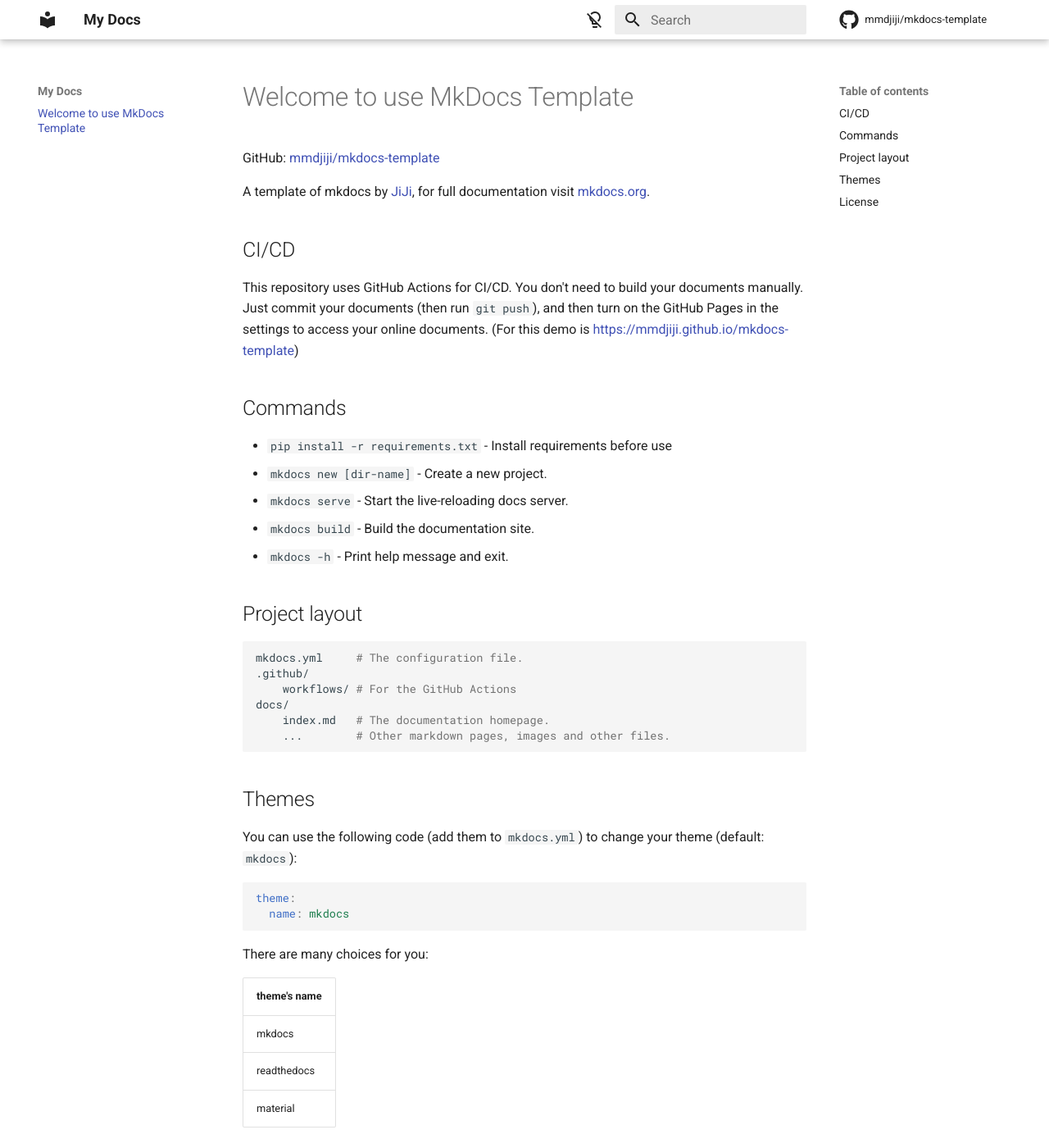
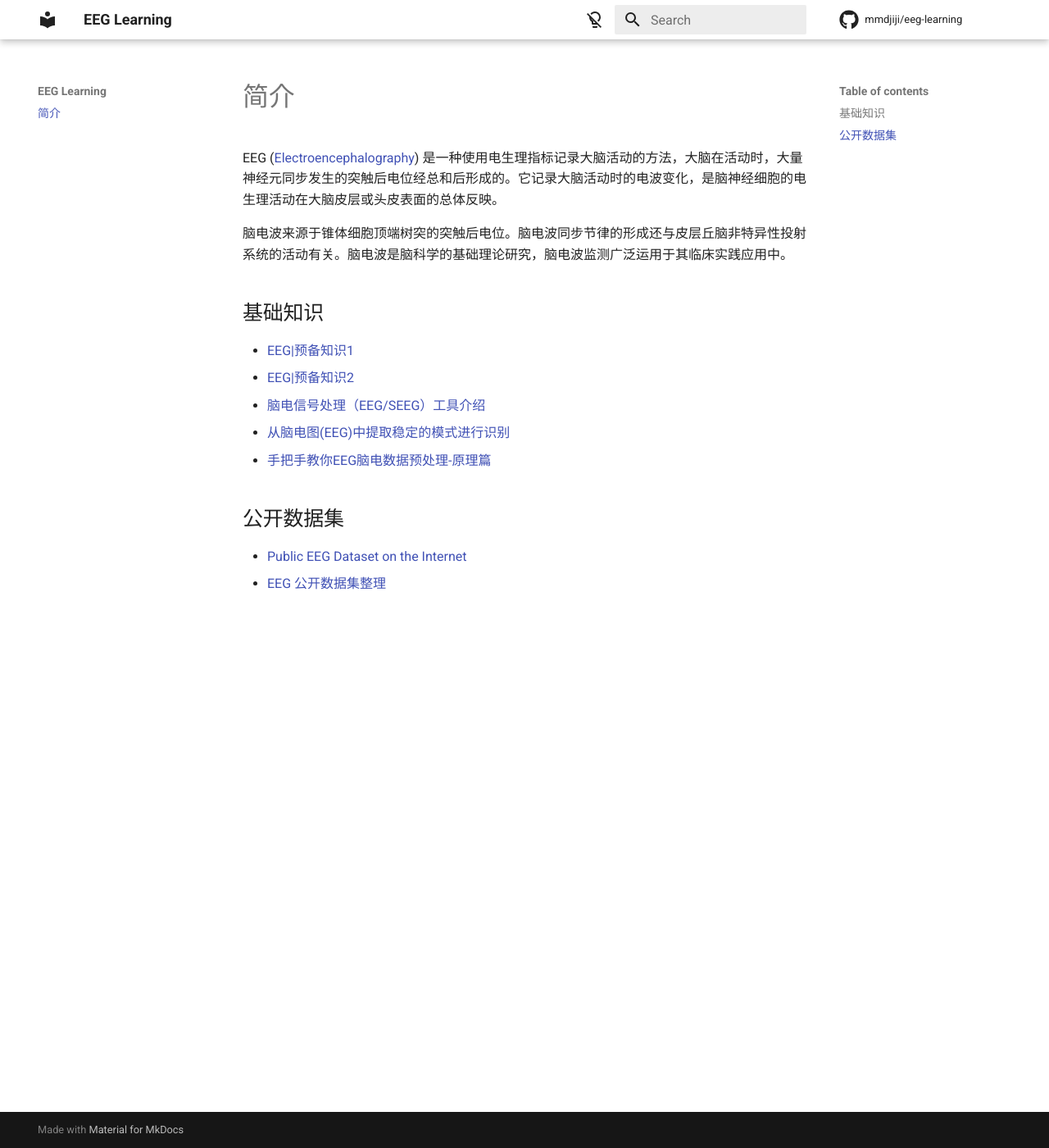
Before and after one commit to mmdjiji/eeg-learning, an MkDocs documentation site: the page built from docs/index.md, in a window 1280 px wide and 1400 px high. Shown: the whole window at 82% size. Built offline with MkDocs 1.6.1 and Material for MkDocs 9.7.7, drawn with Linux system fonts in a browser that asks for light colours; comment, search, counter and statistics services are not loaded; some of the changed text lies outside the part shown.

Commit message:
Initial commit

````diff
--- a/docs/index.md
+++ b/docs/index.md
@@ -1,46 +1,18 @@
-# Welcome to use MkDocs Template
+# 简介
 
-GitHub: [mmdjiji/mkdocs-template](https://github.com/mmdjiji/mkdocs-template)
+EEG ([Electroencephalography](https://en.wikipedia.org/wiki/Electroencephalography)) 是一种使用电生理指标记录大脑活动的方法，大脑在活动时，大量神经元同步发生的突触后电位经总和后形成的。它记录大脑活动时的电波变化，是脑神经细胞的电生理活动在大脑皮层或头皮表面的总体反映。
 
-A template of mkdocs by [JiJi](https://mmdjiji.com), for full documentation visit [mkdocs.org](https://www.mkdocs.org).
+脑电波来源于锥体细胞顶端树突的突触后电位。脑电波同步节律的形成还与皮层丘脑非特异性投射系统的活动有关。脑电波是脑科学的基础理论研究，脑电波监测广泛运用于其临床实践应用中。
 
-## CI/CD
-This repository uses GitHub Actions for CI/CD. You don't need to build your documents manually. Just commit your documents (then run `git push`), and then turn on the GitHub Pages in the settings to access your online documents. (For this demo is [https://mmdjiji.github.io/mkdocs-template](https://mmdjiji.github.io/mkdocs-template))
+## 基础知识
 
-## Commands
+* [EEG|预备知识1](https://zhuanlan.zhihu.com/p/424606482)
+* [EEG|预备知识2](https://zhuanlan.zhihu.com/p/438002461)
+* [脑电信号处理（EEG/SEEG）工具介绍](https://blog.csdn.net/TONIYH/article/details/102860391)
+* [从脑电图(EEG)中提取稳定的模式进行识别](https://cloud.tencent.com/developer/article/2074504)
+* [手把手教你EEG脑电数据预处理-原理篇](https://mp.weixin.qq.com/s?__biz=Mzg4MzYzNDgwMQ==&mid=2247508330&idx=1&sn=8b8b0fe45c50e8b4c255a23e435237f9&source=41#wechat_redirect)
 
-* `pip install -r requirements.txt` - Install requirements before use
-* `mkdocs new [dir-name]` - Create a new project.
-* `mkdocs serve` - Start the live-reloading docs server.
-* `mkdocs build` - Build the documentation site.
-* `mkdocs -h` - Print help message and exit.
+## 公开数据集
 
-## Project layout
-```bash
-mkdocs.yml     # The configuration file.
-.github/
-    workflows/ # For the GitHub Actions
-docs/
-    index.md   # The documentation homepage.
-    ...        # Other markdown pages, images and other files.
-```
-
-## Themes
-You can use the following code (add them to `mkdocs.yml`) to change your theme (default: `mkdocs`):
-```yaml
-theme:
-  name: mkdocs
-```
-
-There are many choices for you:
-
-|theme's name|
-|-|
-|mkdocs|
-|readthedocs|
-|material|
-
-Of course, I would like to use `material` theme because of its simple and elegant.
-
-## License
-Follows [mkdocs/mkdocs](https://github.com/mkdocs/mkdocs), use [BSD-2-Clause](LICENSE).
+* [Public EEG Dataset on the Internet](https://github.com/hubandad/EEGDataset-on-The-Internet)
+* [EEG 公开数据集整理](https://baijiahao.baidu.com/s?id=1725333051729280477)
--- a/mkdocs.yml
+++ b/mkdocs.yml
@@ -1,4 +1,4 @@
-site_name: My Docs
+site_name: EEG Learning
 theme:
   name: material
   icon:
@@ -30,8 +30,8 @@ theme:
     - search.suggest
     # - toc.integrate
     - content.code.annotate
-repo_url: https://github.com/mmdjiji/mkdocs-template
-repo_name: mmdjiji/mkdocs-template
+repo_url: https://github.com/mmdjiji/eeg-learning
+repo_name: mmdjiji/eeg-learning
 edit_uri: edit/main/docs/
 markdown_extensions:
   - admonition              # 提示块
@@ -57,4 +57,4 @@ markdown_extensions:
   - pymdownx.tasklist:      # 复选框checklist
       custom_checkbox: true
 extra:
-  homepage: https://github.com/mmdjiji/mkdocs-template
+  homepage: https://github.com/mmdjiji/eeg-learning
````
Also changed, not shown: README.md (+2 -45 lines), 2 other files.
